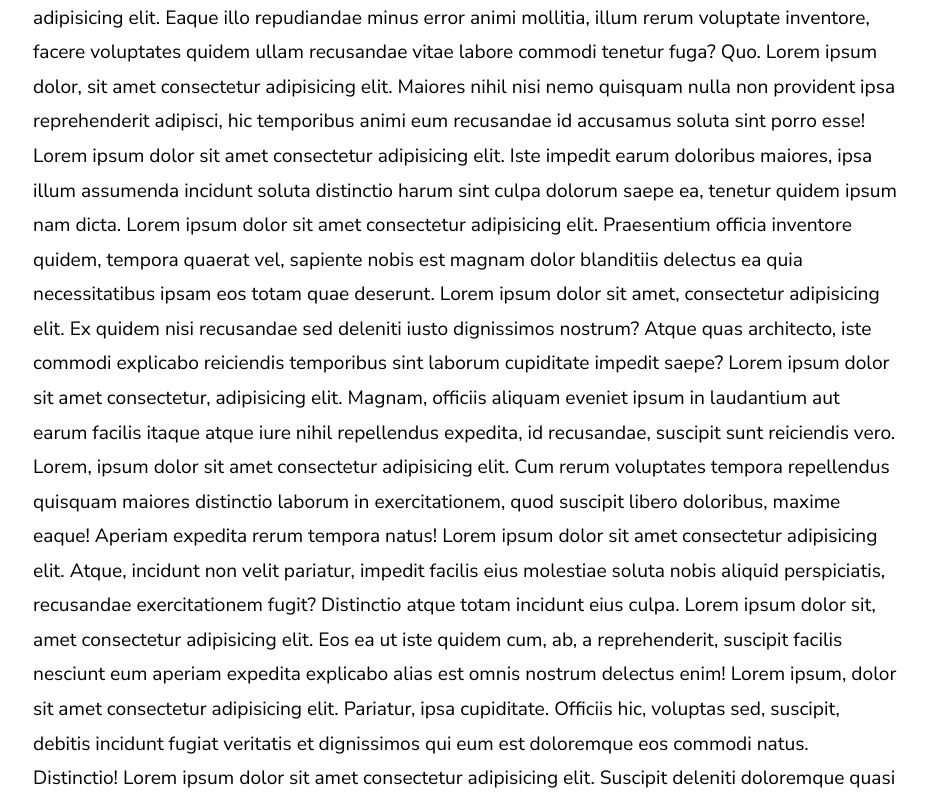
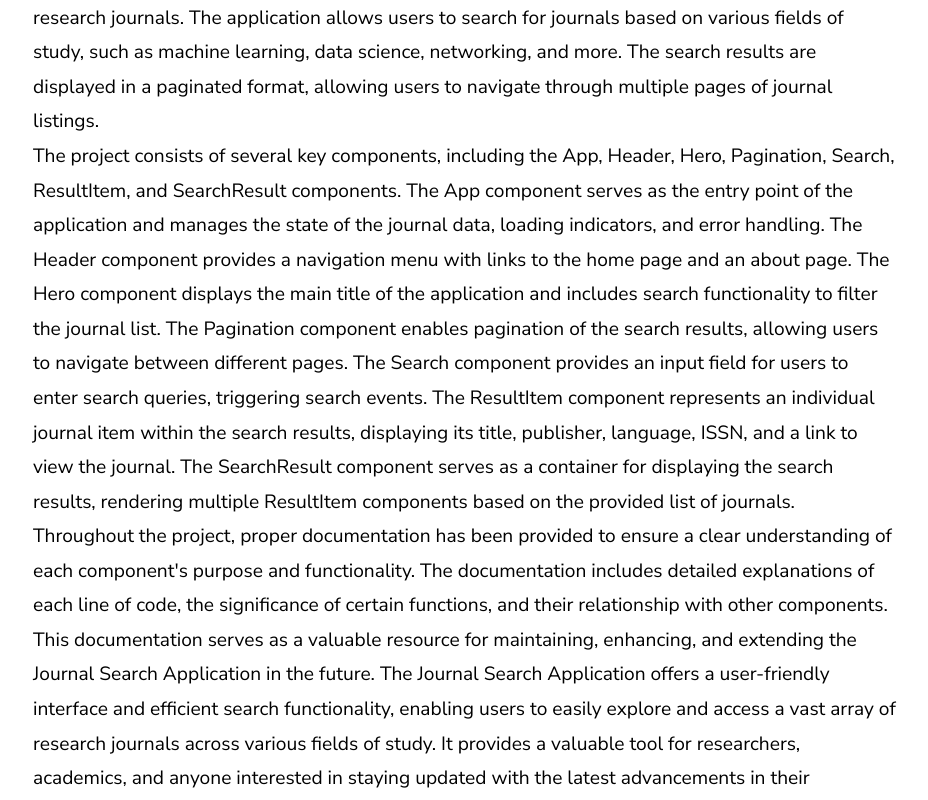
Before and after one commit to amgoni/jourknow, a React (Vite) app: page /about in a window 1280 px wide. Shown: the part 260-1060 px from the top of the page, without its empty margins (175-1103 px from the left). Built offline with nearby package versions, Linux system fonts and the light colour scheme; no server answers.

Commit message:
fixed image loading

```diff
--- a/src/components/Header.jsx
+++ b/src/components/Header.jsx
@@ -1,6 +1,8 @@
 import React, { useState } from "react";
+import { Link } from "react-router-dom";
 import { RiMenu3Line, RiCloseLine } from "react-icons/ri";
 import "./header.scss";
+import logo from "../images/logo.jpg";
 
 const Header = () => {
   // State to toggle the menu
@@ -13,21 +15,21 @@ const Header = () => {
     <>
       {/* Desktop navigation */}
       <nav id="navbar" className="navbar-desktop">
-        <img src="../assets/logo.jpg" alt="ATBU logo" className="logo" />
+        <img src={logo} alt="ATBU logo" className="logo" />
         <h1>Department of Computer Science</h1>
         <ul className="nav-links">
           <li className="link">
-            <a href="/">Home</a>
+            <Link to="/">Home</Link>
           </li>
           <li className="link">
-            <a href="/about">About</a>
+            <Link to="/about">About</Link>
           </li>
         </ul>
       </nav>
 
       {/* Mobile navigation */}
       <nav className="navbar-mobile">
-        <img src="../assets/logo.jpg" alt="ATBU logo" className="logo" />
+        <img src={logo} alt="ATBU logo" className="logo" />
         <h1>Department of Computer Science</h1>
         {toggleMenu ? (
           <RiCloseLine color="138601" size={30} onClick={toggleHandler} />
--- a/src/pages/About.jsx
+++ b/src/pages/About.jsx
@@ -6,52 +6,47 @@ const About = () => {
     <div className="about">
       <h1>About this project</h1>
       <p>
-        This project was developed as partial fulfillment... Lorem ipsum, dolor
-        sit amet consectetur adipisicing elit. Eaque illo repudiandae minus
-        error animi mollitia, illum rerum voluptate inventore, facere voluptates
-        quidem ullam recusandae vitae labore commodi tenetur fuga? Quo. Lorem
-        ipsum dolor, sit amet consectetur adipisicing elit. Maiores nihil nisi
-        nemo quisquam nulla non provident ipsa reprehenderit adipisci, hic
-        temporibus animi eum recusandae id accusamus soluta sint porro esse!
-        Lorem ipsum dolor sit amet consectetur adipisicing elit. Iste impedit
-        earum doloribus maiores, ipsa illum assumenda incidunt soluta distinctio
-        harum sint culpa dolorum saepe ea, tenetur quidem ipsum nam dicta. Lorem
-        ipsum dolor sit amet consectetur adipisicing elit. Praesentium officia
-        inventore quidem, tempora quaerat vel, sapiente nobis est magnam dolor
-        blanditiis delectus ea quia necessitatibus ipsam eos totam quae
-        deserunt. Lorem ipsum dolor sit amet, consectetur adipisicing elit. Ex
-        quidem nisi recusandae sed deleniti iusto dignissimos nostrum? Atque
-        quas architecto, iste commodi explicabo reiciendis temporibus sint
-        laborum cupiditate impedit saepe? Lorem ipsum dolor sit amet
-        consectetur, adipisicing elit. Magnam, officiis aliquam eveniet ipsum in
-        laudantium aut earum facilis itaque atque iure nihil repellendus
-        expedita, id recusandae, suscipit sunt reiciendis vero.
+        This application is a web-based tool designed to provide users with
+        access to a wide range of research journals. The application allows
+        users to search for journals based on various fields of study, such as
+        machine learning, data science, networking, and more. The search results
+        are displayed in a paginated format, allowing users to navigate through
+        multiple pages of journal listings.
       </p>
       <p>
-        Lorem, ipsum dolor sit amet consectetur adipisicing elit. Cum rerum
-        voluptates tempora repellendus quisquam maiores distinctio laborum in
-        exercitationem, quod suscipit libero doloribus, maxime eaque! Aperiam
-        expedita rerum tempora natus! Lorem ipsum dolor sit amet consectetur
-        adipisicing elit. Atque, incidunt non velit pariatur, impedit facilis
-        eius molestiae soluta nobis aliquid perspiciatis, recusandae
-        exercitationem fugit? Distinctio atque totam incidunt eius culpa. Lorem
-        ipsum dolor sit, amet consectetur adipisicing elit. Eos ea ut iste
-        quidem cum, ab, a reprehenderit, suscipit facilis nesciunt eum aperiam
-        expedita explicabo alias est omnis nostrum delectus enim! Lorem ipsum,
-        dolor sit amet consectetur adipisicing elit. Pariatur, ipsa cupiditate.
-        Officiis hic, voluptas sed, suscipit, debitis incidunt fugiat veritatis
-        et dignissimos qui eum est doloremque eos commodi natus. Distinctio!
-        Lorem ipsum dolor sit amet consectetur adipisicing elit. Suscipit
-        deleniti doloremque quasi eius, blanditiis eos molestiae voluptatem
-        dolores laudantium voluptates cum illo magnam quibusdam illum quia ullam
-        explicabo. Mollitia, totam. Lorem ipsum dolor sit amet consectetur
-        adipisicing elit. Eius magni cupiditate facilis ipsa, debitis officia
-        sunt nesciunt assumenda quaerat unde officiis qui earum at soluta
-        voluptate repellat laboriosam fuga nostrum?
+        The project consists of several key components, including the App,
+        Header, Hero, Pagination, Search, ResultItem, and SearchResult
+        components. The App component serves as the entry point of the
+        application and manages the state of the journal data, loading
+        indicators, and error handling. The Header component provides a
+        navigation menu with links to the home page and an about page. The Hero
+        component displays the main title of the application and includes search
+        functionality to filter the journal list. The Pagination component
+        enables pagination of the search results, allowing users to navigate
+        between different pages. The Search component provides an input field
+        for users to enter search queries, triggering search events. The
+        ResultItem component represents an individual journal item within the
+        search results, displaying its title, publisher, language, ISSN, and a
+        link to view the journal. The SearchResult component serves as a
+        container for displaying the search results, rendering multiple
+        ResultItem components based on the provided list of journals.
+      </p>
+      <p>
+        Throughout the project, proper documentation has been provided to ensure
+        a clear understanding of each component's purpose and functionality. The
+        documentation includes detailed explanations of each line of code, the
+        significance of certain functions, and their relationship with other
+        components. This documentation serves as a valuable resource for
+        maintaining, enhancing, and extending the Journal Search Application in
+        the future. The Journal Search Application offers a user-friendly
+        interface and efficient search functionality, enabling users to easily
+        explore and access a vast array of research journals across various
+        fields of study. It provides a valuable tool for researchers, academics,
+        and anyone interested in staying updated with the latest advancements in
+        their respective fields.
       </p>
       <h2>For more information, please contact:</h2>
-      <h3>aminutkb@blabla.com</h3>
-      <h3>08012345678</h3>
+      <h3>+2349066645288</h3>
     </div>
   );
 };
```
Also changed, not shown: src/images/logo.jpg (renamed from assets/logo.jpg).
